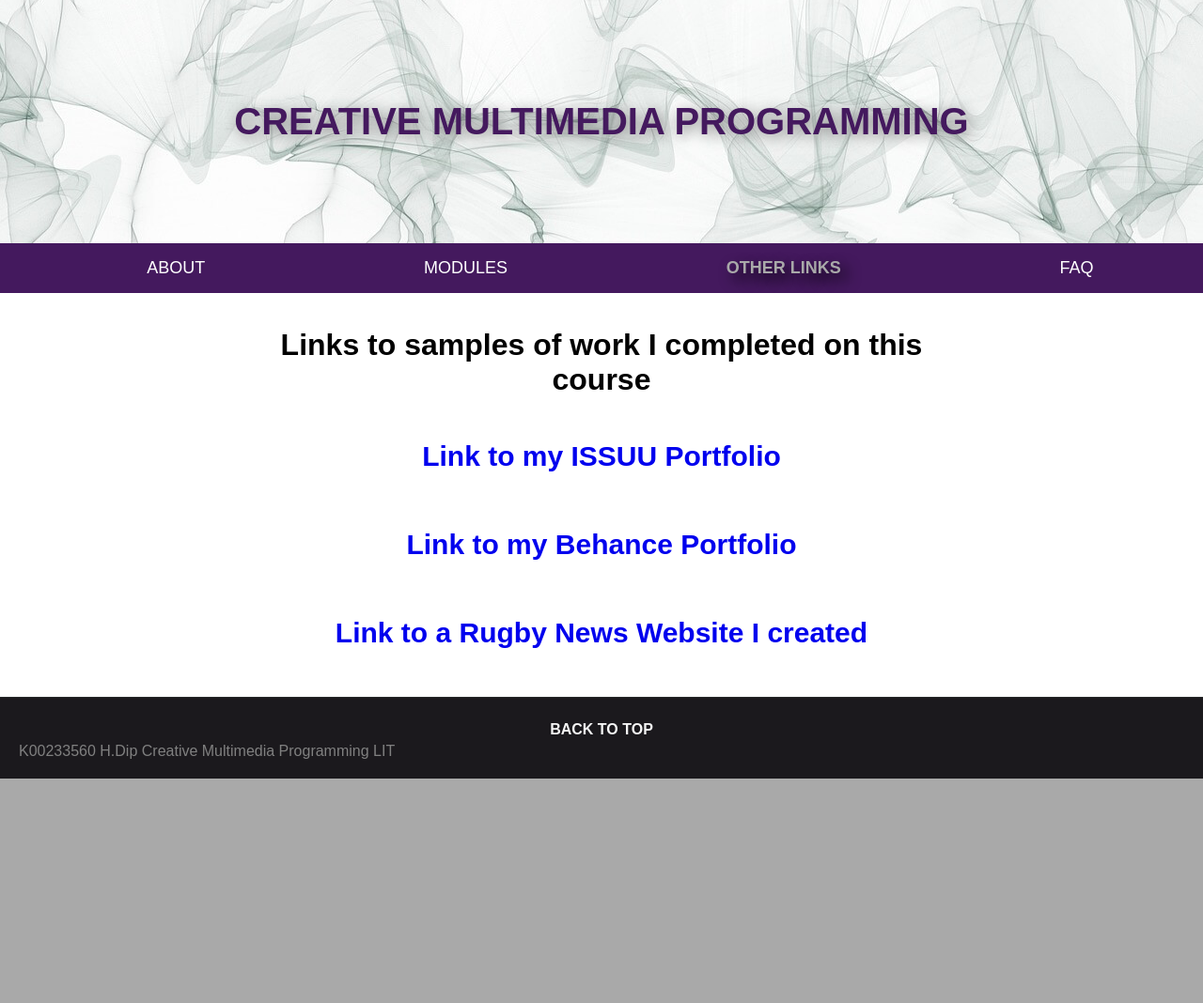
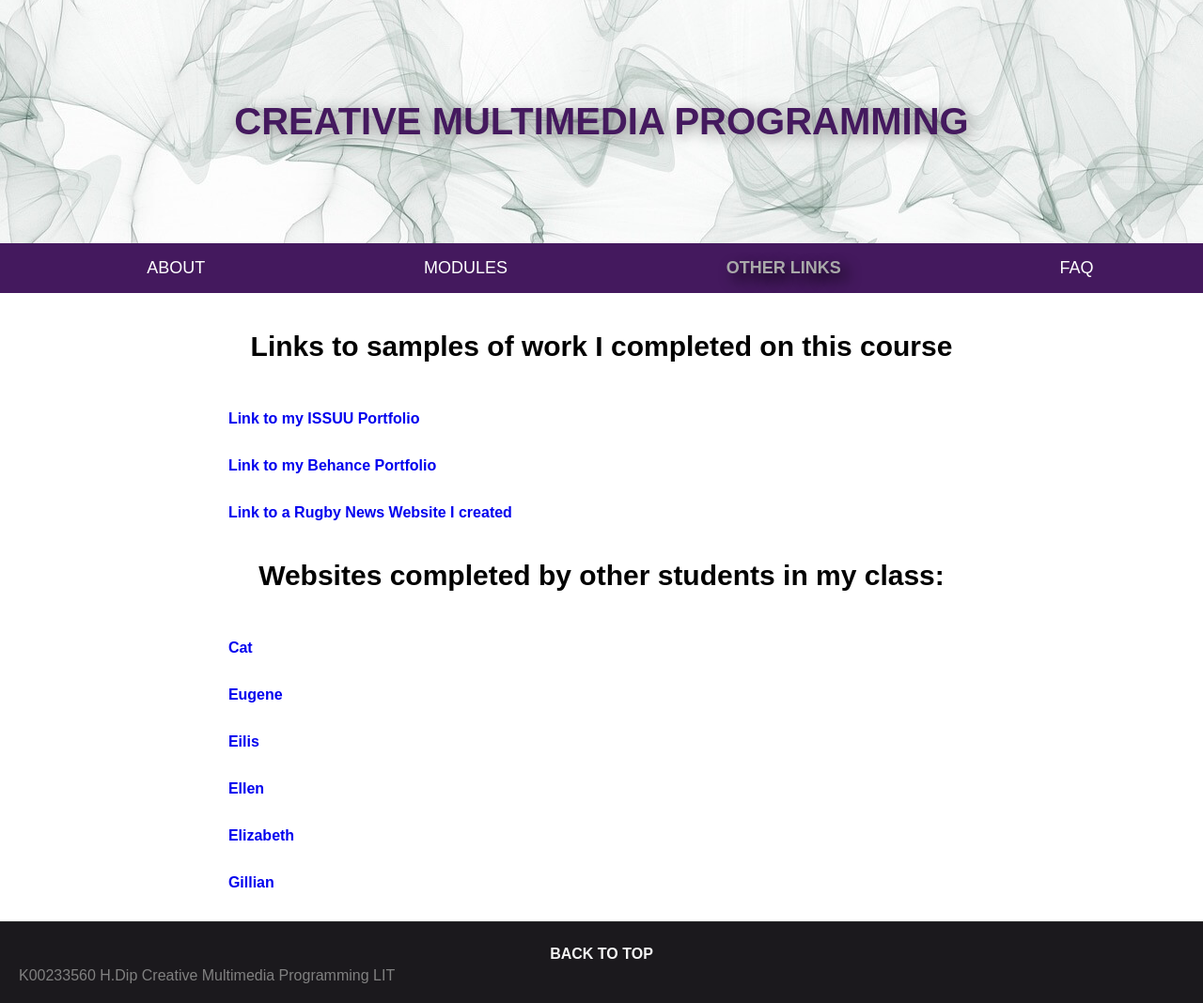
Before and after one commit to K00233560/CreativeMultimediaProgramming, a plain HTML site: page links.html in a window 1280 px wide. Shown: the whole page at 94% size. Before the commit the page ends 829 px from the top, so only its background shows below. Drawn offline with Linux system fonts and the light colour scheme.

Commit message:
links added

```diff
--- a/links.html
+++ b/links.html
@@ -13,7 +13,7 @@
 
         <meta charset="utf-8">
         <meta name="viewport" content="width=device-width, initial-scale=1">
-        <title>Portfolio Links | HDip CMP LIT 2018 | Joan Lane</title>
+        <title>Other Links | Portfolio Links | HDip CMP LIT 2018 | Joan Lane</title>
             <link href="css/stylesheet.css" rel="stylesheet" type="text/css"/>
     </head>
     <body>
@@ -38,19 +38,39 @@
             </nav>
             <div class="story">
             <div class="links">
-                    <h1 class="articletitle">
+                    <h2 class="articletitle">
                         Links to samples of work I completed on this course
-                    </h1>
-                        <h2>
+                    </h2>
+                        <h3>
                             <a href="https://issuu.com/k00233560/docs/joan_lane_issuu_portfolio">Link to my ISSUU Portfolio</a>
-                        </h2>
-                        <h2>
+                        </h3>
+                        <h3>
                             <a href="https://www.behance.net/K002335603408">Link to my Behance Portfolio</a>
-                        </h2>
-                        <h2>
+                        </h3>
+                        <h3>
                             <a href="https://k00233560.github.io/K00233560_EWT_Assignment_01_RWD/index.html">Link to a Rugby News Website I created</a>
-                        </h2>
-            </div>
+                        </h3>
+                    <h2 class="articletitle">
+                        Websites completed by other students in my class:
+                    </h2>
+                        <h3>
+                            <a href="https://k00013999.github.io/Creative-Multimedia-Programming/">Cat</a>
+                        </h3>
+                        <h3><a href=" https://k00233555.github.io/CreativeMultiMediaProgrammingEWT/">Eugene</a>
+                        </h3>
+                        <h3>
+                             <a href="https://k00233558.github.io/Creative-Multimedia-Programming/">Eilis</a>
+                        </h3>
+                        <h3>
+                            <a href = "https://k00233562.github.io/Creative-Multimedia-Programming-LIT/">Ellen</a>
+                        </h3>
+                        <h3>
+                            <a href = "https://k00233557.github.io/Creative-Multimedia-Programming/ ">Elizabeth</a>
+                        </h3>
+                        <h3>
+                        <a href = "https://k00233554.github.io/SEO/">Gillian</a>
+                        </h3>
+                </div>
             </div>
            <div class="footer">
                 <div id="BackToTop">
```
